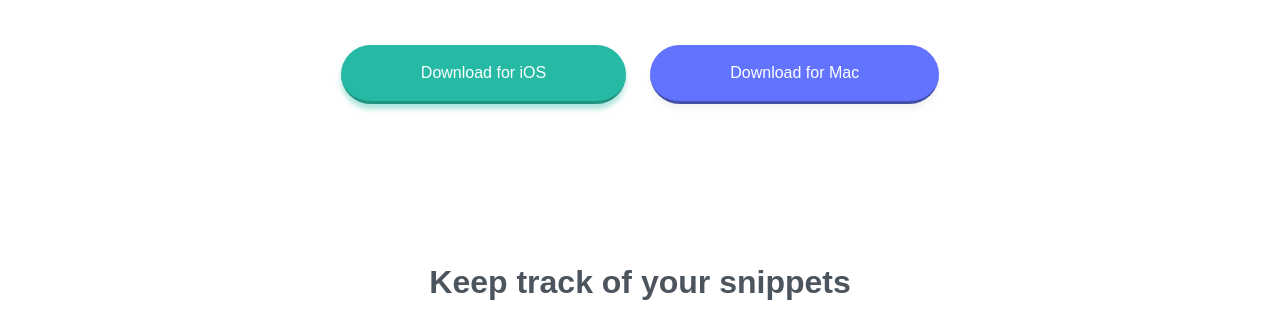
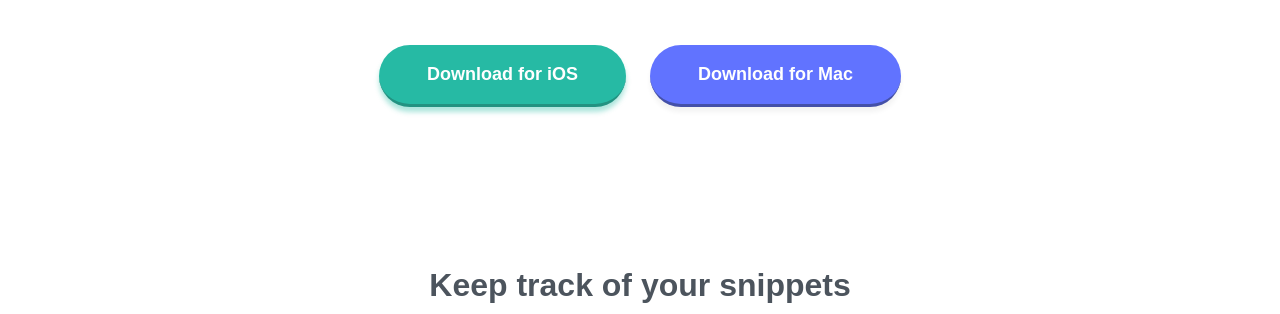
Before and after one commit to ralphvirtucio/clipboard-landing, a plain HTML site: page index.html in a window 1280 px wide. Shown: the part 444-758 px from the top of the page. Drawn offline with Linux system fonts and the light colour scheme; a web font is replaced by a local one.

Commit message:
fix font size and padding of buttons

```diff
--- a/scss/components/_buttons.scss
+++ b/scss/components/_buttons.scss
@@ -4,7 +4,12 @@
   padding-block: 1rem;
   box-shadow: 0 5px 5px rgba(0, 0, 0, 0.05);
   cursor: pointer;
+  font-weight: var(--fw-600);
+  font-size: var(--fs-body);
 
+  @media only screen and (min-width: 1024px) {
+    padding-inline: 3rem;
+  }
   &:link,
   &:visited {
     text-decoration: none;
```
Also changed, not shown: css/style.css, 1 other file.
